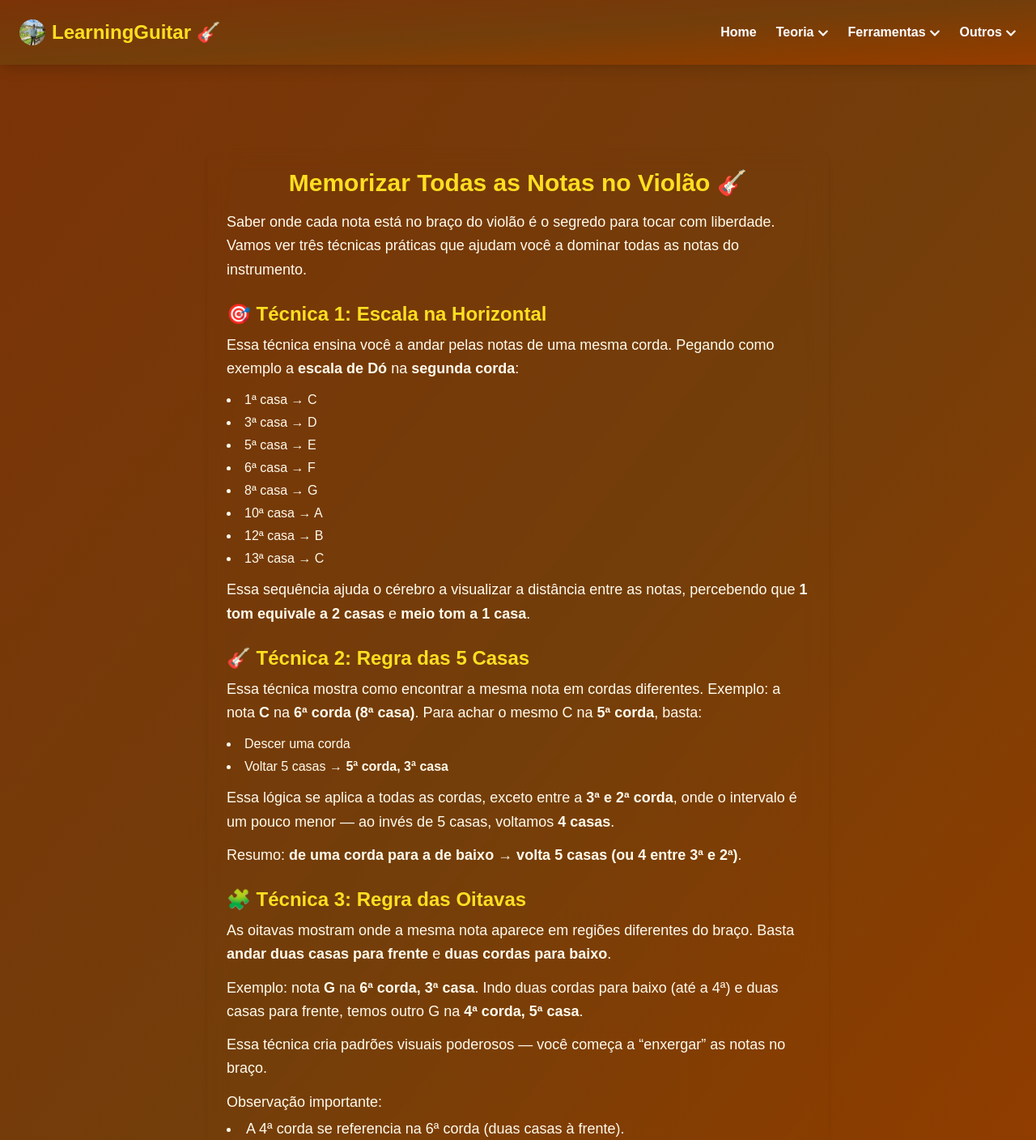
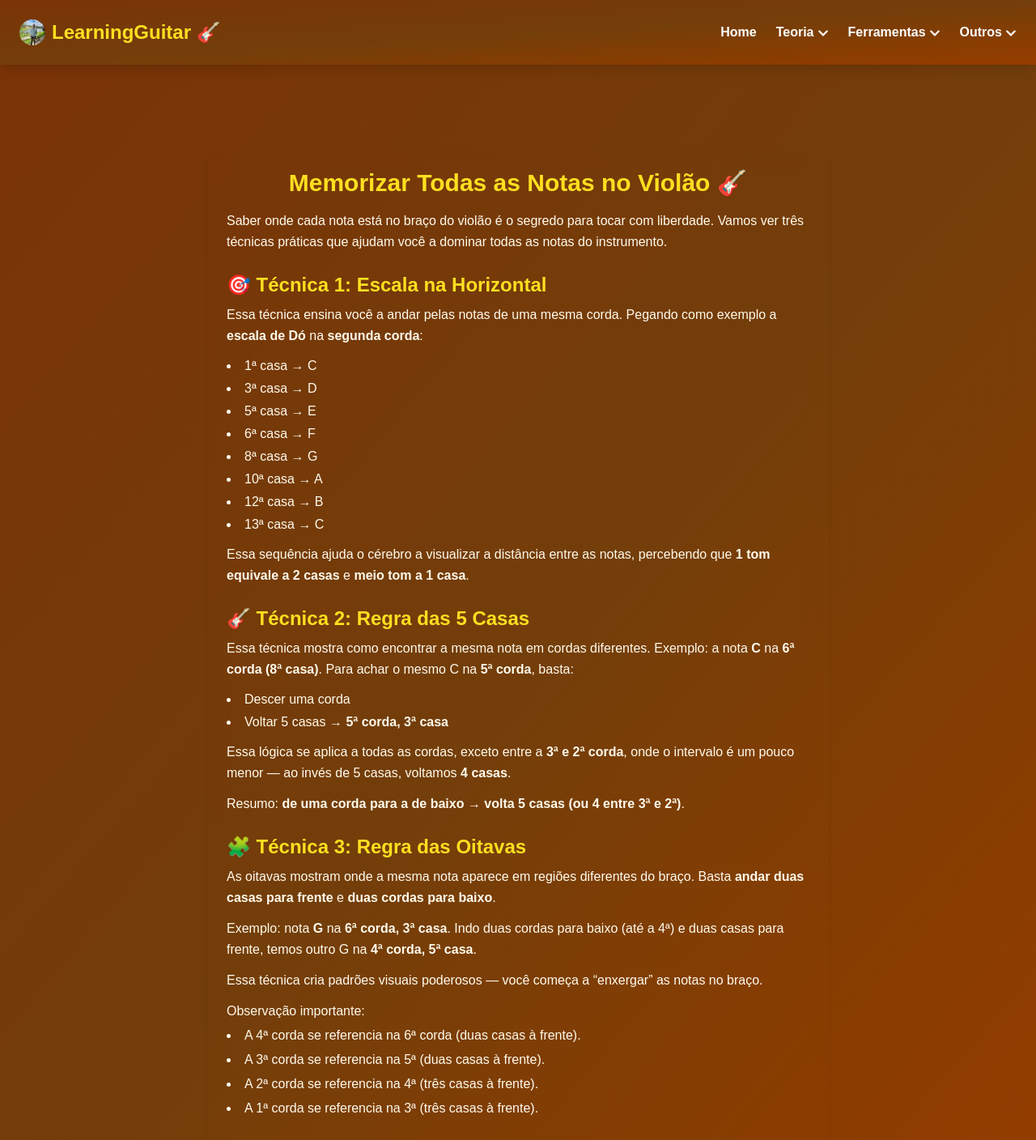
Before and after one commit to robsonalbuquerquedev/learningguitar, a Next.js app: page /memorizar-todas-as-notas in a window 1280 px wide. Shown: the top 1408 px of the page at 81% size. Built offline with nearby package versions, Linux system fonts and the light colour scheme.

Commit message:
update: atualizar rota memorizar-todas-as-notas

```diff
--- a/src/app/memorizar-todas-as-notas/page.tsx
+++ b/src/app/memorizar-todas-as-notas/page.tsx
@@ -15,7 +15,7 @@ export default function MemorizarTodasAsNotas() {
                     Memorizar Todas as Notas no Violão 🎸
                 </h1>
 
-                <p className="text-lg leading-relaxed mb-4">
+                <p className="leading-relaxed mb-4">
                     Saber onde cada nota está no braço do violão é o segredo para tocar com liberdade.
                     Vamos ver três técnicas práticas que ajudam você a dominar todas as notas do instrumento.
                 </p>
@@ -23,7 +23,7 @@ export default function MemorizarTodasAsNotas() {
                 <h2 className="text-2xl font-semibold mt-6 mb-2 text-yellow-300">
                     🎯 Técnica 1: Escala na Horizontal
                 </h2>
-                <p className="text-lg leading-relaxed mb-3">
+                <p className="leading-relaxed mb-3">
                     Essa técnica ensina você a andar pelas notas de uma mesma corda.
                     Pegando como exemplo a <strong>escala de Dó</strong> na <strong>segunda corda</strong>:
                 </p>
@@ -39,7 +39,7 @@ export default function MemorizarTodasAsNotas() {
                     <li>13ª casa → C</li>
                 </ul>
 
-                <p className="text-lg leading-relaxed mb-4">
+                <p className="leading-relaxed mb-4">
                     Essa sequência ajuda o cérebro a visualizar a distância entre as notas,
                     percebendo que <strong>1 tom equivale a 2 casas</strong> e <strong>meio tom a 1 casa</strong>.
                 </p>
@@ -47,7 +47,7 @@ export default function MemorizarTodasAsNotas() {
                 <h2 className="text-2xl font-semibold mt-6 mb-2 text-yellow-300">
                     🎸 Técnica 2: Regra das 5 Casas
                 </h2>
-                <p className="text-lg leading-relaxed mb-3">
+                <p className="leading-relaxed mb-3">
                     Essa técnica mostra como encontrar a mesma nota em cordas diferentes.
                     Exemplo: a nota <strong>C</strong> na <strong>6ª corda (8ª casa)</strong>.
                     Para achar o mesmo C na <strong>5ª corda</strong>, basta:
@@ -58,34 +58,34 @@ export default function MemorizarTodasAsNotas() {
                     <li>Voltar 5 casas → <strong>5ª corda, 3ª casa</strong></li>
                 </ul>
 
-                <p className="text-lg leading-relaxed mb-3">
+                <p className="leading-relaxed mb-3">
                     Essa lógica se aplica a todas as cordas, exceto entre a <strong>3ª e 2ª corda</strong>,
                     onde o intervalo é um pouco menor — ao invés de 5 casas, voltamos <strong>4 casas</strong>.
                 </p>
 
-                <p className="text-lg leading-relaxed mb-4">
+                <p className="leading-relaxed mb-4">
                     Resumo: <strong>de uma corda para a de baixo → volta 5 casas (ou 4 entre 3ª e 2ª)</strong>.
                 </p>
 
                 <h2 className="text-2xl font-semibold mt-6 mb-2 text-yellow-300">
                     🧩 Técnica 3: Regra das Oitavas
                 </h2>
-                <p className="text-lg leading-relaxed mb-3">
+                <p className="leading-relaxed mb-3">
                     As oitavas mostram onde a mesma nota aparece em regiões diferentes do braço.
                     Basta <strong>andar duas casas para frente</strong> e <strong>duas cordas para baixo</strong>.
                 </p>
 
-                <p className="text-lg leading-relaxed mb-3">
+                <p className="leading-relaxed mb-3">
                     Exemplo: nota <strong>G</strong> na <strong>6ª corda, 3ª casa</strong>.
                     Indo duas cordas para baixo (até a 4ª) e duas casas para frente, temos outro G
                     na <strong>4ª corda, 5ª casa</strong>.
                 </p>
 
-                <p className="text-lg leading-relaxed mb-3">
+                <p className="leading-relaxed mb-3">
                     Essa técnica cria padrões visuais poderosos — você começa a “enxergar” as notas no braço.
                 </p>
 
-                <p className="text-lg leading-relaxed mb-3">
+                <p className="leading-relaxed mb-3">
                     Observação importante:
                     <ul className="list-disc list-inside space-y-1 mt-1">
                         <li>A 4ª corda se referencia na 6ª corda (duas casas à frente).</li>
@@ -95,7 +95,7 @@ export default function MemorizarTodasAsNotas() {
                     </ul>
                 </p>
 
-                <p className="text-lg leading-relaxed mt-6">
+                <p className="leading-relaxed mt-6">
                     💡 Com o tempo, você vai combinar essas três técnicas e enxergar o braço do violão
                     como um mapa interligado — tocando em qualquer região sem se perder!
                 </p>
```
